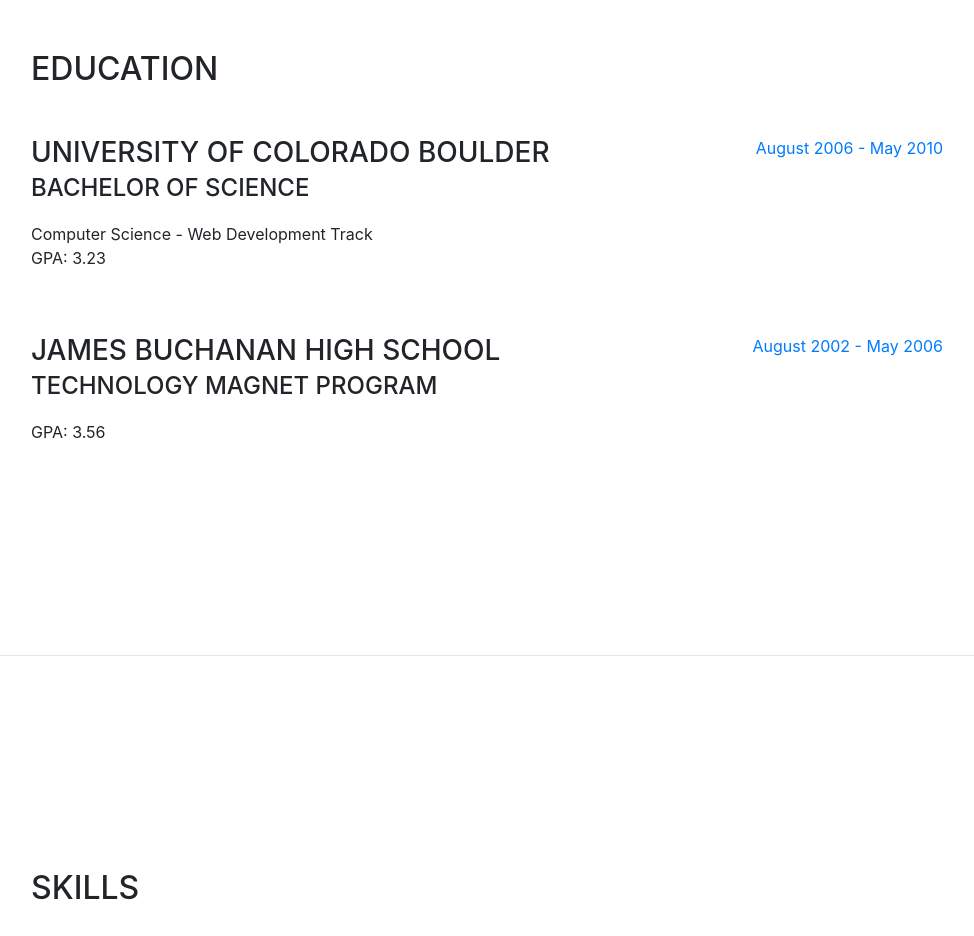
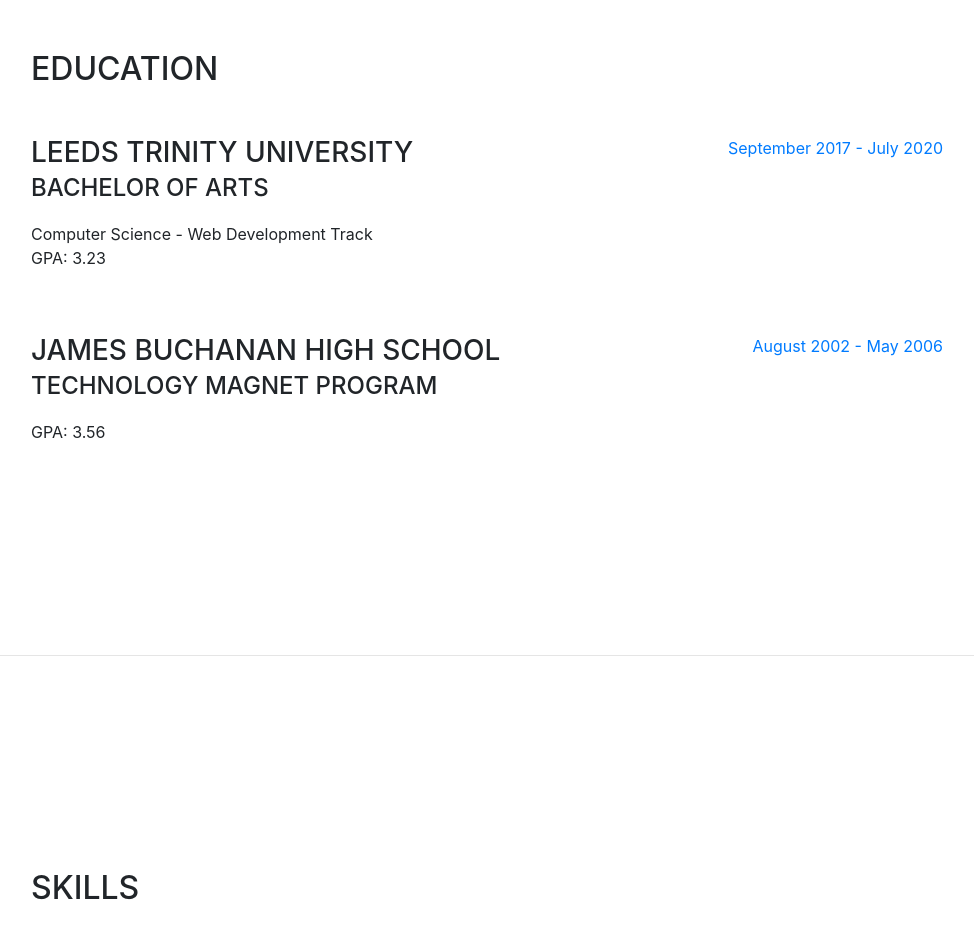
Before and after one commit to TimDFielden/TimDFielden.github.io, a website with bundled scripts: page index.html in a window 1280 px wide. Shown: the part 2040-2976 px from the top of the page, without its empty margins (289-1263 px from the left). Built offline with nearby package versions, Linux system fonts and the light colour scheme; a web font is replaced by a local one.

Commit message:
Updated Uni Details

```diff
--- a/index.html
+++ b/index.html
@@ -149,13 +149,13 @@
 
           <div class="resume-item d-flex flex-column flex-md-row mb-5">
             <div class="resume-content mr-auto">
-              <h3 class="mb-0">University of Colorado Boulder</h3>
-              <div class="subheading mb-3">Bachelor of Science</div>
+              <h3 class="mb-0">Leeds Trinity University</h3>
+              <div class="subheading mb-3">Bachelor of Arts</div>
               <div>Computer Science - Web Development Track</div>
               <p>GPA: 3.23</p>
             </div>
             <div class="resume-date text-md-right">
-              <span class="text-primary">August 2006 - May 2010</span>
+              <span class="text-primary">September 2017 - July 2020</span>
             </div>
           </div>
 
```
